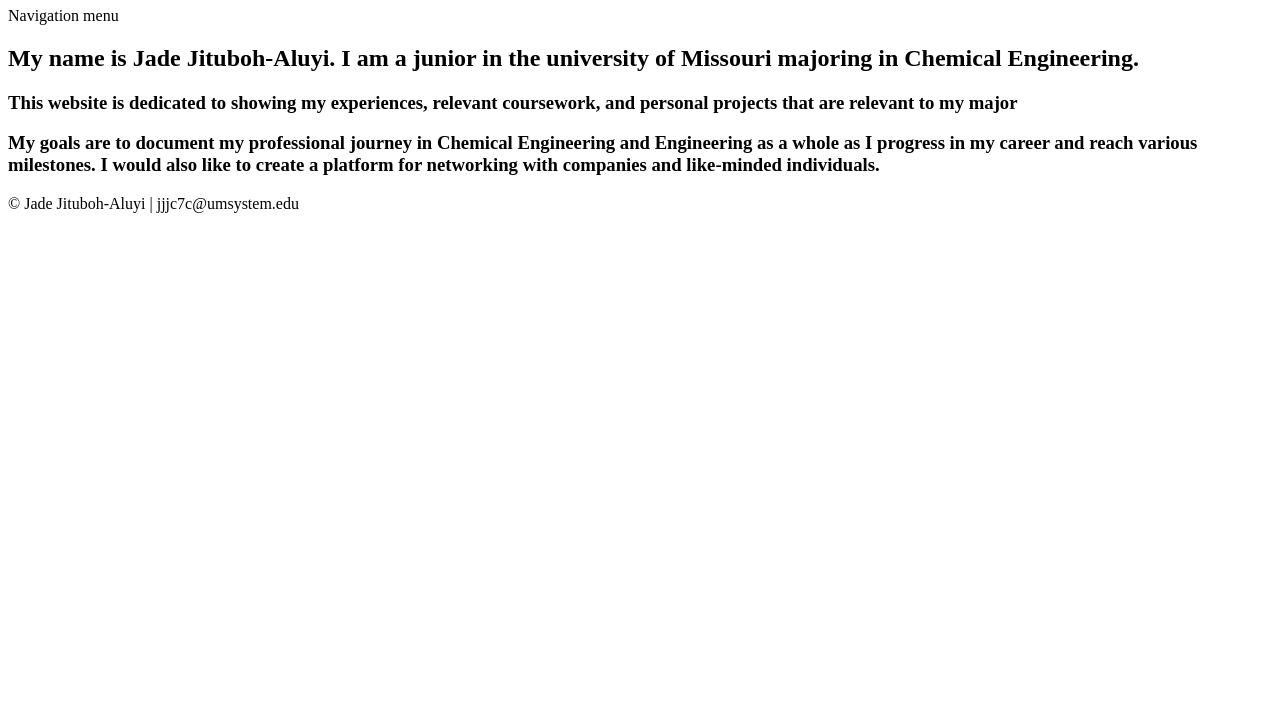
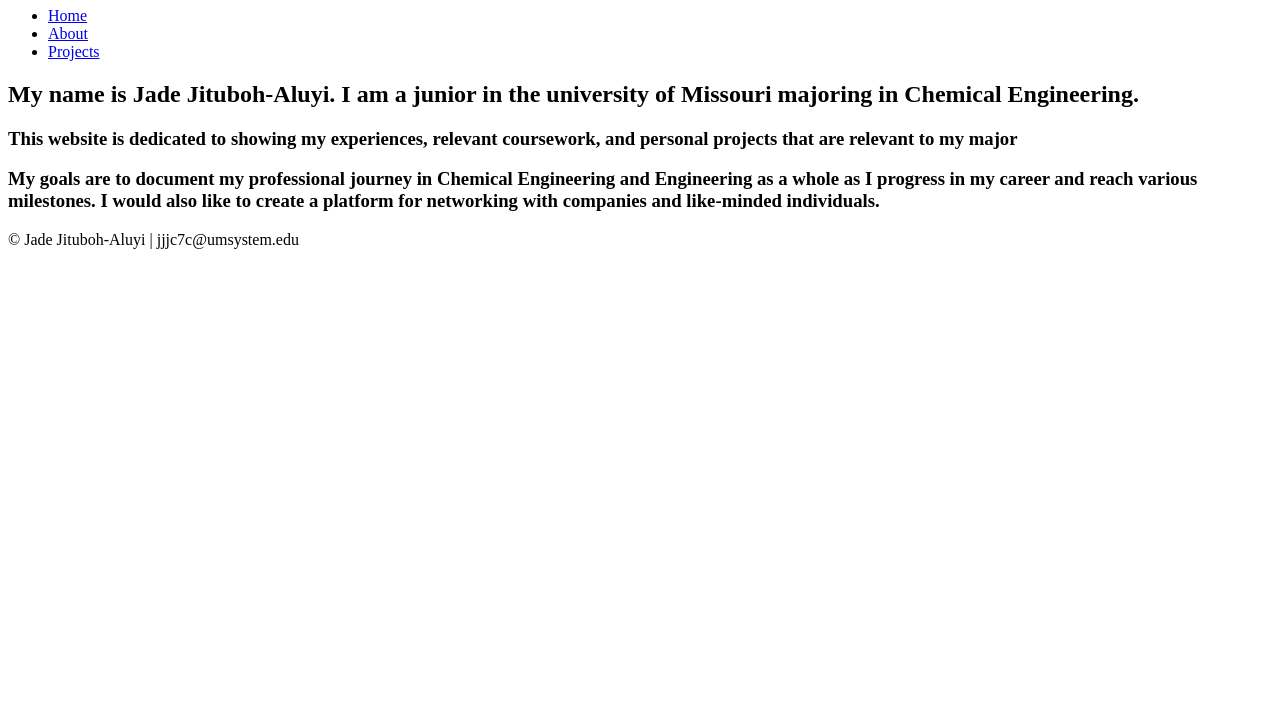
Before and after one commit to jadejituboh/jadejituboh.github.io, a plain HTML site: page webdevelopment/index.html in a window 1280 px wide. Shown: the part 73-800 px from the top of the page. Drawn offline with Linux system fonts and the light colour scheme.

Commit message:
Update index.html

```diff
--- a/webdevelopment/index.html
+++ b/webdevelopment/index.html
@@ -18,14 +18,22 @@ Tested:  02/16/2024
 
 -->
                <meta charset="utf-8">
-               <title>Web Page Sample</title>
+               <title> Home Page </title>
 </head>
 <body>
     <header>
          <h1 id="head1">Hello there and Welcome to my Website! </h1>
     </header>
 
-    <nav> Navigation menu </nav>
+    <nav><ul>
+        <li><a href="index.html">Home</a></li>
+        <li><a href="about.html">About</a></li>
+        <li><a href="#projects.html">Projects</a></li>
+    </ul>
+    </nav>
+
+
+
     <h2>My name is Jade Jituboh-Aluyi. I am a junior in the university of Missouri majoring in Chemical Engineering.</h2>
 
     <main><h3><p>This website is dedicated to showing my experiences, relevant coursework, and personal projects that are relevant to my major</p>
```
